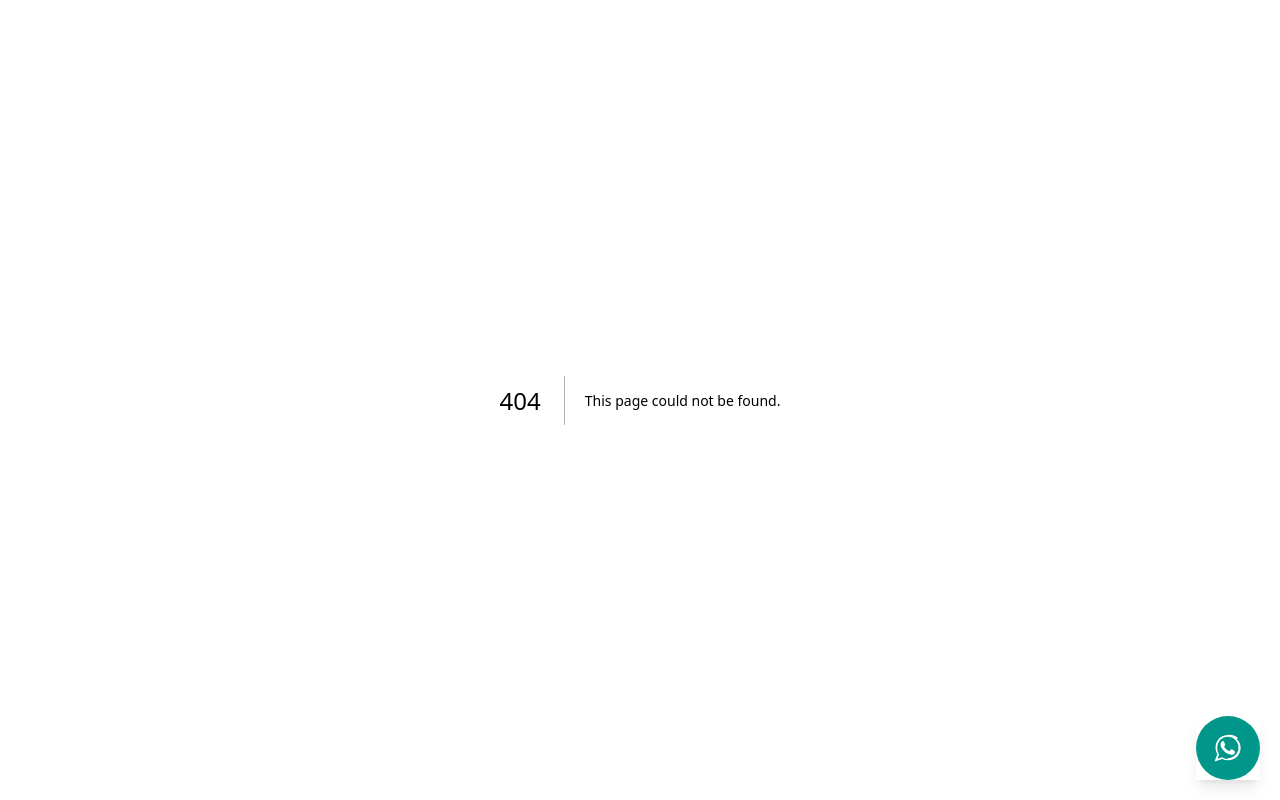
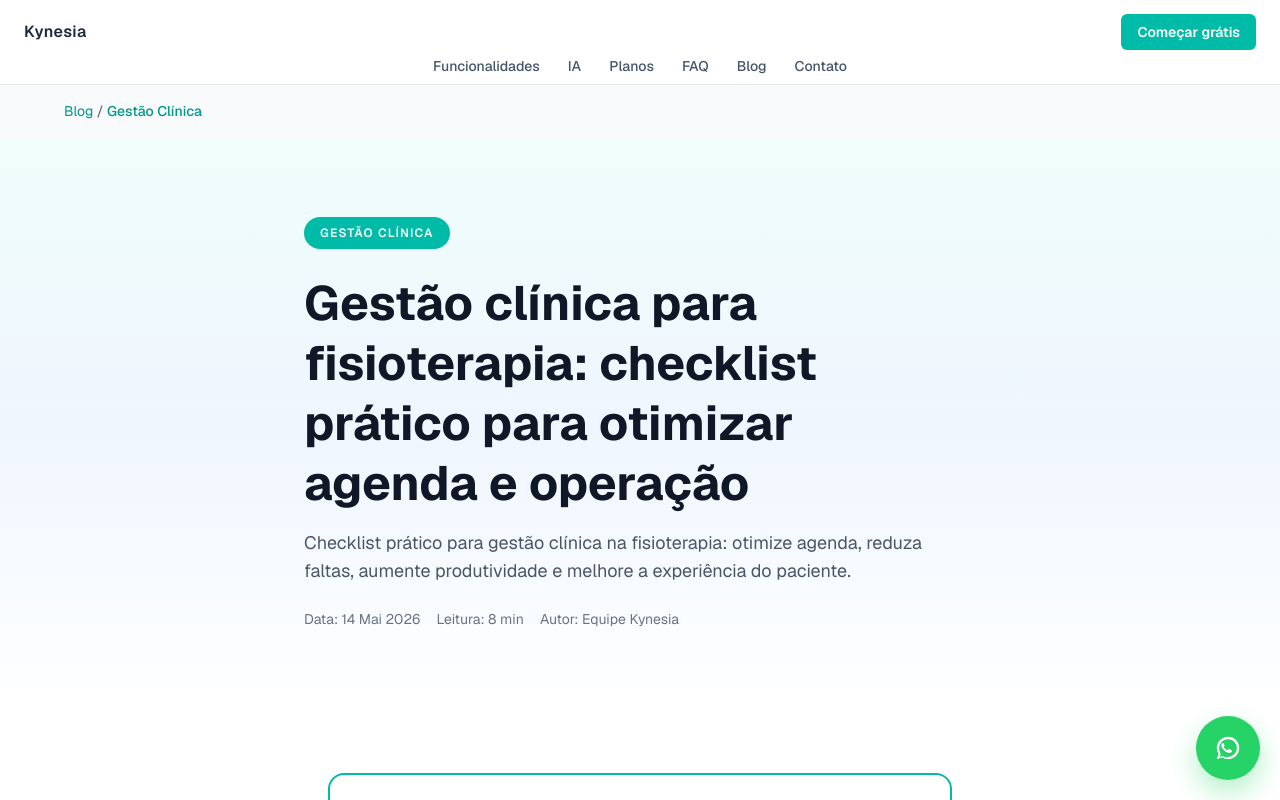
Before and after one commit to sendrette/kynesia-site, a Next.js app: page /blog/gestao-clinica-checklist-organize-sua-agenda in a window 1280 px wide. Before the commit this address had no page. Shown: the top 800 px of the page. Built offline with nearby package versions, Linux system fonts and the light colour scheme.

Commit message:
feat(blog): add "Gestão clínica para fisioterapia: checklist prático para otimizar agenda e operação" article with practical tips for clinic management

```diff
--- a/app/blog/BlogPageClient.tsx
+++ b/app/blog/BlogPageClient.tsx
@@ -27,6 +27,17 @@ const blogPosts: BlogPost[] = [
     image: "/blog/avaliacao-clinica.svg",
     readTime: "6 min",
     date: "13 Mai 2026",
+  },
+  {
+    id: "31",
+    slug: "gestao-clinica-checklist-organize-sua-agenda",
+    title: "Gestão clínica para fisioterapia: checklist prático para otimizar agenda e operação",
+    excerpt:
+      "Checklist prático para gestão clínica na fisioterapia: otimize agenda, reduza faltas, aumente produtividade e melhore a experiência do paciente.",
+    category: "Gestão Clínica",
+    image: "/blog/gestao-clinica.svg",
+    readTime: "8 min",
+    date: "14 Mai 2026",
   },
   {
     id: "28",
--- /dev/null
+++ b/app/blog/gestao-clinica-checklist-organize-sua-agenda/page.tsx
@@ -0,0 +1,136 @@
+import type { Metadata } from "next";
+import Link from "next/link";
+import SiteHeader from "../../components/site-header";
+
+export const metadata: Metadata = {
+  title: "Gestão clínica para fisioterapia: checklist prático para otimizar agenda e operação",
+  description:
+    "Checklist prático para gestão clínica na fisioterapia: otimize agenda, reduza faltas, aumente produtividade e melhore a experiência do paciente.",
+  openGraph: {
+    title: "Gestão clínica para fisioterapia: checklist prático para otimizar agenda e operação",
+    description:
+      "Passo a passo e checklist para melhorar gestão de agenda, reduzir no-show e tornar a operação da clínica mais previsível.",
+    type: "article",
+    url: "https://kynesia.com.br/blog/gestao-clinica-checklist-organize-sua-agenda",
+  },
+};
+
+const articleLdJson = {
+  "@context": "https://schema.org",
+  "@type": "Article",
+  headline: "Gestão clínica para fisioterapia: checklist prático para otimizar agenda e operação",
+  description:
+    "Checklist prático para gestão clínica na fisioterapia: otimize agenda, reduza faltas, aumente produtividade e melhore a experiência do paciente.",
+  author: {
+    "@type": "Organization",
+    name: "Equipe Kynesia",
+  },
+  publisher: {
+    "@type": "Organization",
+    name: "Kynesia",
+  },
+  datePublished: "2026-05-14",
+  dateModified: "2026-05-14",
+  mainEntityOfPage: "https://kynesia.com.br/blog/gestao-clinica-checklist-organize-sua-agenda",
+};
+
+export default function GestaoClinicaChecklistPage() {
+  return (
+    <main className="bg-white text-gray-900">
+      <script type="application/ld+json" dangerouslySetInnerHTML={{ __html: JSON.stringify(articleLdJson) }} />
+
+      <SiteHeader />
+
+      <div className="bg-slate-50 px-6 py-4 text-sm text-gray-600">
+        <div className="mx-auto max-w-6xl">
+          <Link href="/blog" className="text-teal-600 hover:underline">Blog</Link>
+          {" / "}
+          <span className="font-medium text-teal-600">Gestão Clínica</span>
+        </div>
+      </div>
+
+      <header className="bg-gradient-to-b from-teal-50 via-blue-50 to-white px-6 py-16 md:py-20">
+        <div className="mx-auto max-w-2xl">
+          <span className="mb-6 inline-block rounded-full bg-teal-500 px-4 py-2 text-xs font-semibold uppercase tracking-widest text-white">
+            Gestão Clínica
+          </span>
+
+          <h1 className="mb-4 text-4xl font-bold leading-tight text-gray-900 md:text-5xl">
+            Gestão clínica para fisioterapia: checklist prático para otimizar agenda e operação
+          </h1>
+
+          <p className="mb-6 text-lg text-gray-600">
+            Checklist prático para gestão clínica na fisioterapia: otimize agenda, reduza faltas, aumente produtividade e melhore a experiência do paciente.
+          </p>
+
+          <div className="flex flex-wrap gap-4 text-sm text-gray-500">
+            <span>Data: 14 Mai 2026</span>
+            <span>Leitura: 8 min</span>
+            <span>Autor: Equipe Kynesia</span>
+          </div>
+        </div>
+      </header>
+
+      <article className="mx-auto max-w-2xl px-6 py-16">
+        <div className="mb-8 rounded-2xl border-2 border-teal-500 bg-white p-6">
+          <p className="text-gray-900">
+            <strong>Por que um checklist de gestão clínica?</strong> A gestão de uma clínica de fisioterapia depende de processos consistentes. Um checklist ajuda a padronizar rotinas, reduzir faltas e tornar a operação previsível.
+          </p>
+        </div>
+
+        <p className="mb-5 leading-relaxed text-gray-700">
+          Este checklist reúne ações práticas e métricas para organizar a agenda, melhorar confirmação de consultas, otimizar ocupação e estruturar comunicação com o paciente.
+        </p>
+
+        <h2 className="mb-4 mt-12 text-2xl font-bold text-gray-900">Checklist prático de gestão e agenda</h2>
+        <div className="mb-8 space-y-4">
+          {[
+            "Defina durações padrão por tipo de atendimento",
+            "Implemente lembretes automáticos em D-1 e D-0",
+            "Tenha política clara de atrasos, faltas e remarcações",
+            "Crie blocos de encaixe para reduzir tempo ocioso",
+            "Registre motivo de falta para ações corretivas",
+            "Use lista de espera ativa para preenchimento rápido",
+            "Padronize templates no prontuário para reduzir tempo de registro",
+            "Monitore taxa de ocupação, faltas e remarcações semanalmente",
+          ].map((item) => (
+            <div key={item} className="rounded-xl border border-gray-200 bg-white p-4 text-sm text-gray-700 shadow-sm">
+              ✓ {item}
+            </div>
+          ))}
+        </div>
+
+        <h2 className="mb-4 mt-12 text-2xl font-bold text-gray-900">Fluxo recomendado para confirmação de consultas</h2>
+        <p className="mb-5 leading-relaxed text-gray-700">Um fluxo simples e repetível melhora a taxa de comparecimento. Sugerimos: confirmação no agendamento, lembrete D-1 com opção de remarcar e lembrete D-0 (2 horas) com botão de confirmação.</p>
+
+        <h2 className="mb-4 mt-12 text-2xl font-bold text-gray-900">Como medir sucesso</h2>
+        <p className="mb-5 leading-relaxed text-gray-700">Acompanhe indicadores-chave: taxa de ocupação, taxa de faltas, tempo médio de preenchimento de horário e taxa de conclusão de plano terapêutico. Métricas mostram onde agir.</p>
+
+        <h2 className="mb-6 mt-12 text-2xl font-bold text-gray-900">Perguntas frequentes sobre gestão de agenda</h2>
+        <div className="mb-8 space-y-3">
+          {[
+            { q: "Qual lembrete funciona melhor?", a: "WhatsApp tende a ter alta taxa de resposta, mas respeite canal preferido do paciente." },
+            { q: "Como reduzir faltas em horários de pico?", a: "Analise dados por turno e implemente contatos proativos para pacientes com histórico de falta." },
+            { q: "Vale oferecer incentivo para presença?", a: "Incentivos eventuais podem funcionar, mas educação sobre importância do tratamento é mais sustentável." },
+          ].map((faq) => (
+            <details key={faq.q} className="cursor-pointer rounded-lg border border-gray-200 p-4 hover:bg-gray-50">
+              <summary className="font-semibold text-gray-900">{faq.q}</summary>
+              <p className="mt-3 leading-relaxed text-gray-700">{faq.a}</p>
+            </details>
+          ))}
+        </div>
+
+        <div className="mb-8 rounded-2xl bg-gray-900 p-8 text-white">
+          <h2 className="mb-4 text-2xl font-bold">Gestão consistente gera resultados consistentes</h2>
+          <p className="mb-4 leading-relaxed">A disciplina operacional reduz falhas, aumenta previsibilidade e melhora o resultado clínico. Comece com um checklist simples e evolua conforme os dados indicarem prioridades.</p>
+          <p className="leading-relaxed">Se precisar, o Kynesia ajuda a automatizar lembretes, monitorar indicadores e organizar a agenda da sua clínica.</p>
+        </div>
+
+        <div className="mt-12 rounded-2xl border border-gray-200 bg-gray-50 p-8">
+          <h3 className="mb-4 text-xl font-bold text-gray-900">Sobre o autor</h3>
+          <p className="text-gray-700">Conteúdo produzido pela Equipe Kynesia com foco em gestão clínica. Use este checklist para melhorar organização, reduzir faltas e aumentar a previsibilidade da sua rotina.</p>
+        </div>
+      </article>
+    </main>
+  );
+}
--- a/app/components/WhatsAppFab.tsx
+++ b/app/components/WhatsAppFab.tsx
@@ -22,18 +22,30 @@ export default function WhatsAppFab() {
       target="_blank"
       rel="noopener noreferrer"
       className={
-        `fixed right-5 bottom-5 z-50 transform-gpu transition-all duration-400 ` +
-        `shadow-lg focus:outline-none focus:ring-2 focus:ring-teal-400 ` +
+        `fixed right-5 bottom-5 z-50 inline-flex h-16 w-16 items-center justify-center rounded-full ` +
+        `bg-[#25D366] shadow-[0_12px_28px_rgba(37,211,102,0.35)] transition-all duration-300 ` +
+        `transform-gpu hover:scale-105 hover:bg-[#22c55e] active:scale-95 focus:outline-none focus:ring-4 focus:ring-[#25D366]/30 ` +
         `${visible ? "opacity-100 translate-y-0" : "opacity-0 translate-y-6"}`
       }
     >
-      <div className="flex h-14 w-14 items-center justify-center rounded-full bg-teal-600 p-3 text-white hover:bg-teal-500 active:scale-95 transition-transform duration-200 md:h-16 md:w-16">
-        <span className="sr-only">WhatsApp</span>
-        <svg aria-hidden="true" viewBox="0 0 24 24" width="28" height="28" fill="currentColor">
-          <path d="M20.52 3.48A11.88 11.88 0 0 0 12.06.75C6.01.75 1.31 5.45 1.31 11.5c0 2.02.53 3.98 1.54 5.71L.5 23.5l6.56-2.05a11.62 11.62 0 0 0 5 1.05h.01c6.05 0 10.75-4.7 10.75-10.75 0-2.87-1.12-5.56-3.33-7.27zM12.06 21.5h-.01a9.4 9.4 0 0 1-4.77-1.34l-.34-.2-3.9 1.22 1.31-3.8-.22-.38A9.23 9.23 0 0 1 2.82 11.5c0-5.02 4.07-9.09 9.09-9.09 2.43 0 4.71.95 6.42 2.67a9.03 9.03 0 0 1 2.67 6.42c0 5.02-4.07 9.09-9.09 9.09z" />
-          <path d="M17.22 14.1c-.3-.15-1.78-.87-2.05-.97-.27-.1-.47-.15-.67.15-.2.3-.78.97-.96 1.17-.18.2-.36.22-.66.07-.3-.15-1.27-.47-2.42-1.49-.9-.8-1.51-1.78-1.69-2.08-.18-.3-.02-.46.13-.61.13-.12.3-.31.45-.47.15-.15.2-.26.3-.43.1-.18.04-.34-.03-.49-.07-.15-.67-1.6-.92-2.19-.24-.58-.49-.5-.67-.51l-.57-.01c-.2 0-.52.07-.8.34-.28.28-1.07 1.05-1.07 2.57 0 1.52 1.1 2.99 1.25 3.2.15.2 2.16 3.3 5.23 4.63 3.07 1.33 3.07.89 3.62.84.55-.06 1.78-.72 2.03-1.41.25-.69.25-1.28.18-1.41-.07-.13-.27-.2-.58-.35z" />
-        </svg>
-      </div>
+      <span className="sr-only">WhatsApp</span>
+      <svg
+        aria-hidden="true"
+        viewBox="0 0 32 32"
+        width="30"
+        height="30"
+        fill="none"
+        className="drop-shadow-[0_1px_0_rgba(0,0,0,0.05)]"
+      >
+        <path
+          d="M19.11 17.62c-.27-.14-1.6-.79-1.85-.88-.25-.09-.43-.14-.61.14-.18.27-.7.88-.86 1.06-.16.18-.32.2-.59.07-.27-.14-1.14-.42-2.17-1.34-.8-.71-1.34-1.59-1.5-1.85-.16-.27-.02-.41.12-.55.12-.11.27-.28.4-.42.13-.14.18-.23.27-.38.09-.16.03-.3-.02-.42-.05-.11-.6-1.4-.82-1.92-.21-.52-.43-.45-.59-.46l-.5-.01c-.16 0-.42.06-.65.31-.23.25-.88.97-.88 2.35 0 1.39 1.01 2.73 1.15 2.93.14.2 1.98 3.02 4.79 4.24 2.81 1.22 2.81.81 3.31.77.5-.04 1.63-.65 1.86-1.28.23-.63.23-1.17.17-1.28-.06-.11-.24-.18-.5-.31Z"
+          fill="white"
+        />
+        <path
+          d="M24.5 7.5A12.4 12.4 0 0 0 16 4C9.37 4 4 9.37 4 16a11.94 11.94 0 0 0 1.84 6.35L4 28l5.81-1.8A11.96 11.96 0 0 0 16 28c6.63 0 12-5.37 12-12 0-3.2-1.28-6.23-3.5-8.5Zm-8.5 18.6h-.01c-1.74 0-3.45-.47-4.95-1.36l-.36-.21-3.45 1.07 1.09-3.35-.23-.36A9.78 9.78 0 0 1 6.6 16c0-5.2 4.2-9.4 9.4-9.4 2.52 0 4.9.98 6.7 2.78A9.38 9.38 0 0 1 25.4 16c0 5.2-4.2 9.4-9.4 9.4Z"
+          fill="white"
+        />
+      </svg>
     </a>
   );
 }
```
